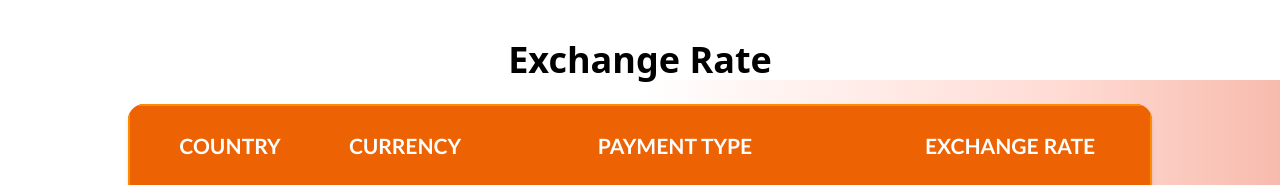
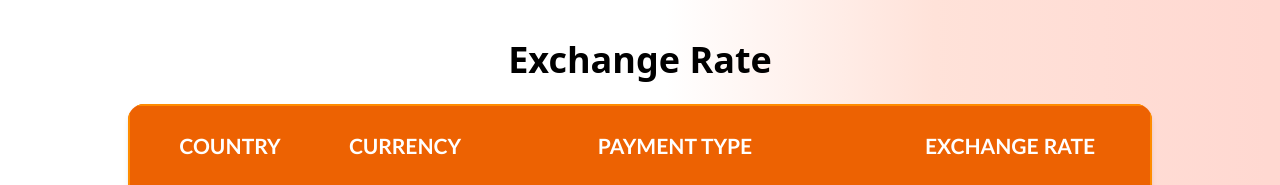
Before and after one commit to IamShahzaibAli-SA/MoneyTravels_Final, a plain HTML site: page index.html in a window 1280 px wide. Shown: the top 185 px of the page. Drawn offline with nearby package versions, Linux system fonts and the light colour scheme.

Commit message:
First Section Added

```diff
--- a/index.html
+++ b/index.html
@@ -1,19 +1,26 @@
 <!DOCTYPE html>
 <html lang="en">
+
 <head>
     <meta charset="UTF-8">
     <meta name="viewport" content="width=device-width, initial-scale=1.0">
     <title>Document</title>
     <script src="https://cdn.tailwindcss.com"></script>
 </head>
+
 <body>
     <!-- Exchange Rate Section -->
 
-    <div class="flex justify-center mt-10 font-bold text-4xl">
+    <div
+        class="bg-[linear-gradient(90deg,_rgba(255,255,255,1)_0%,_rgba(255,255,255,1)_52%,_rgba(255,226,217,1)_73%,_rgba(255,216,209,1)_99%)]">
+
+
+
+        <div class="flex justify-center pt-10 font-bold text-4xl">
             <h2>Exchange Rate</h2>
         </div>
 
-    <div class="bg-[linear-gradient(90deg,rgba(255,255,255,1)_0%,rgba(255,255,255,1)_45%,rgba(255,255,255,1)_50%,rgba(255,219,212,1)_83%,rgba(247,187,173,1)_100%)] flex items-center justify-center p-6">
+        <div class="flex items-center justify-center p-6">
 
             <div class="bg-white rounded-2xl shadow-md w-full max-w-5xl overflow-hidden">
                 <div
@@ -71,8 +78,10 @@
                     </div>
                     <div class="p-6 font-bold text-gray-800 text-lg text-center">186.00</div>
                 </div>
+            </div>
+        </div>
 
     </div>
-    </div>
 </body>
+
 </html>
```
Lines whose indentation alone changed are shown as unchanged.
